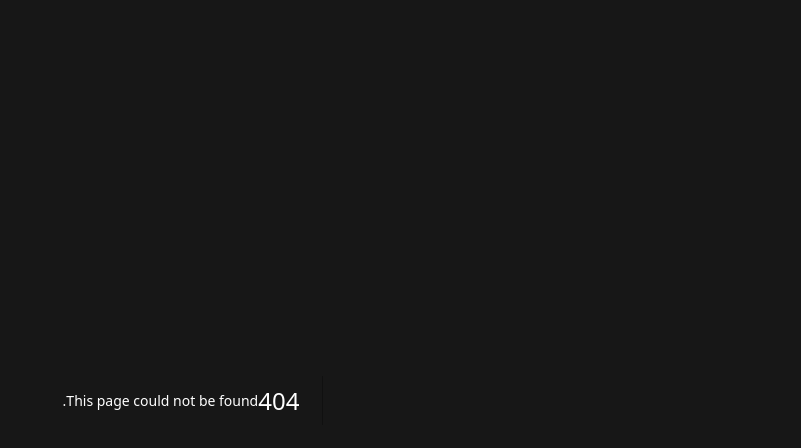
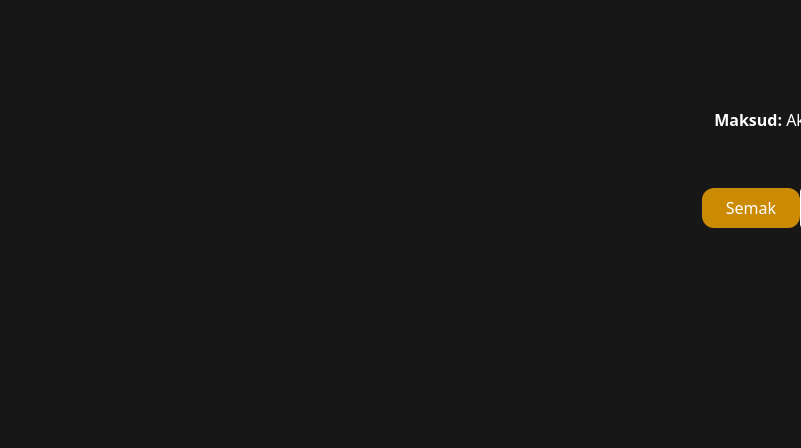
Before and after one commit to AfifHakem/Al-Ebil, a Next.js app: page /sederhana in a window 1280 px wide. Before the commit this address had no page. Shown: the top 448 px of the page, without its empty margins (479-1280 px from the left). Built offline with nearby package versions, Linux system fonts and the light colour scheme.

Commit message:
Create page.tsx

```diff
--- /dev/null
+++ b/app/sederhana/page.tsx
@@ -0,0 +1,89 @@
+'use client'
+
+import { useState } from 'react'
+
+const soalan = [
+  {
+    ayat: 'أسكن في حدود البلدين',
+    maksud: 'Aku tinggal di sempadan dua negara',
+    target: 'البلدين',
+    jawapan: 'بِالْيَاءِ',
+    jenis: 'مَجْرُور',
+    golongan: 'مُضَاف إِلَيْهِ'
+  },
+  {
+    ayat: 'لم أذهب إلى المدينة',
+    maksud: 'Aku tidak pergi ke bandar',
+    target: 'أذهب',
+    jawapan: 'سُكُون',
+    jenis: 'مَجْزُوم',
+    golongan: 'فِعْل مُضَارِع مَجْزُوم بِـ "لَمْ"'
+  }
+]
+
+export default function Sederhana() {
+  const [step, setStep] = useState(0)
+  const [stage, setStage] = useState(0)
+  const [markah, setMarkah] = useState(0)
+  const [jawapan, setJawapan] = useState('')
+
+  const semak = () => {
+    const betul =
+      (stage === 0 && jawapan === soalan[step].jawapan) ||
+      (stage === 1 && jawapan === soalan[step].jenis) ||
+      (stage === 2 && jawapan === soalan[step].golongan)
+
+    if (betul) {
+      if (stage < 2) {
+        setStage(stage + 1)
+        setJawapan('')
+      } else {
+        setMarkah(markah + 1)
+        setStage(0)
+        setStep(step + 1)
+        setJawapan('')
+      }
+    } else {
+      alert('Jawapan salah! Cuba lagi.')
+    }
+  }
+
+  if (step >= soalan.length) {
+    return (
+      <div className="p-6 text-center">
+        <h1 className="text-3xl font-bold">🎉 Hebat!</h1>
+        <p className="mt-2">Anda telah tamatkan semua soalan dalam mod Sederhana.</p>
+        <p className="mt-2">Markah: {markah} / {soalan.length}</p>
+      </div>
+    )
+  }
+
+  return (
+    <div className="p-6 space-y-4">
+      <h2 className="text-xl font-semibold">Soalan {step + 1}</h2>
+      <p><strong>Ayat:</strong> {soalan[step].ayat}</p>
+      <p><strong>Maksud:</strong> {soalan[step].maksud}</p>
+      <p><strong>Kalimah:</strong> {soalan[step].target}</p>
+
+      <input
+        className="px-4 py-2 rounded text-black"
+        value={jawapan}
+        onChange={e => setJawapan(e.target.value)}
+        placeholder={
+          stage === 0 ? 'Tulis baris (Contoh: بِالْيَاءِ)' :
+          stage === 1 ? 'Jenis i‘rab (Contoh: مَجْرُور)' :
+          'Golongan (Contoh: مُضَاف إِلَيْهِ)'
+        }
+      />
+
+      <button
+        onClick={semak}
+        className="bg-yellow-600 hover:bg-yellow-700 text-white px-6 py-2 rounded-xl"
+      >
+        Semak
+      </button>
+
+      <p className="mt-4">Markah: {markah}</p>
+    </div>
+  )
+}
```
